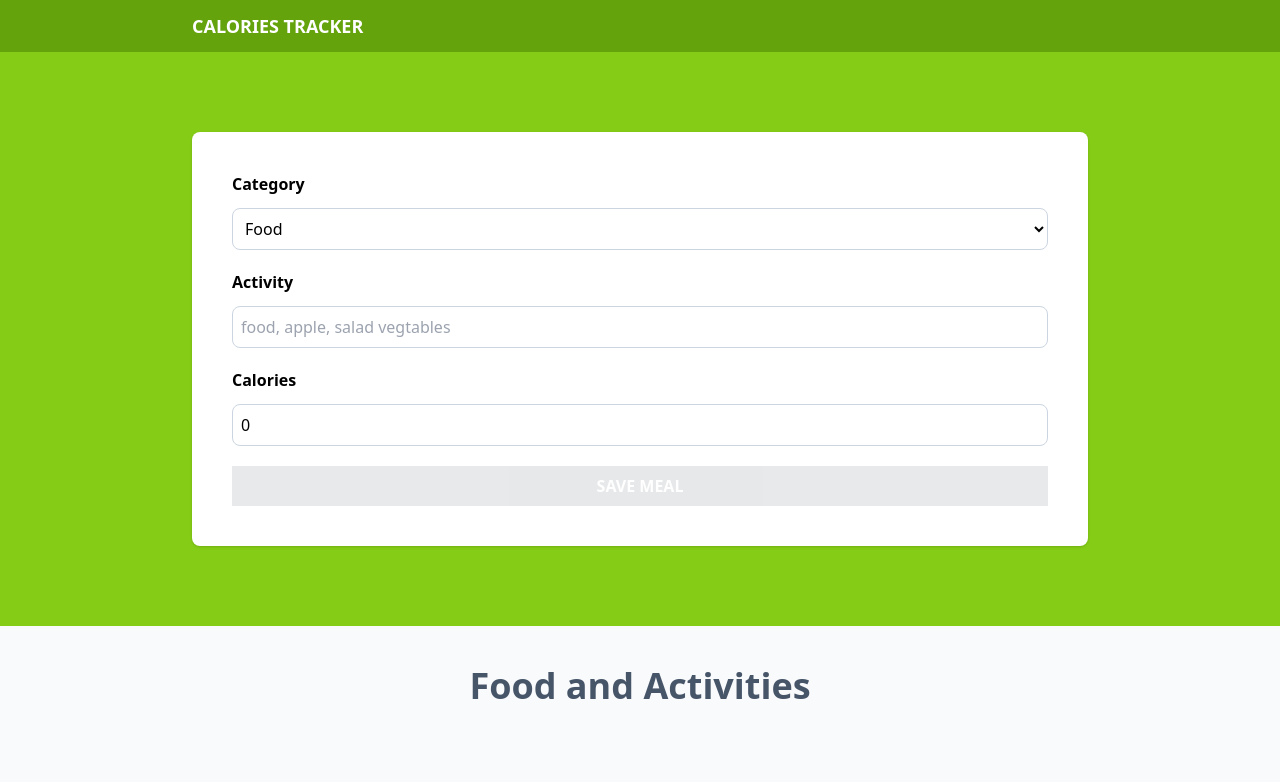
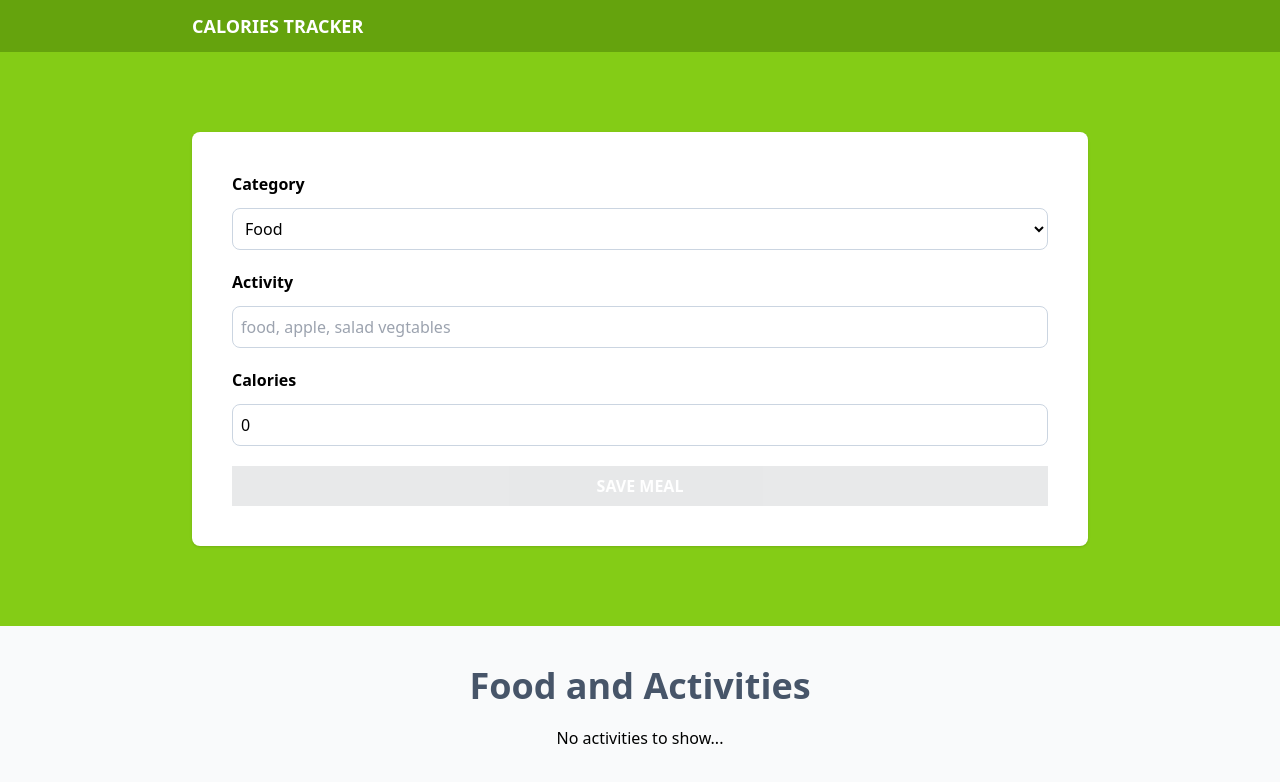
Before and after one commit to Emmanuelcik/calories-tracker, a React (Vite) app: page / in a window 1280 px wide. Shown: the top 782 px of the page. Built offline with nearby package versions, Linux system fonts and the light colour scheme.

Commit message:
added more feedback to users when there are no activities

```diff
--- a/src/components/ActivityList.tsx
+++ b/src/components/ActivityList.tsx
@@ -1,4 +1,4 @@
-import { Dispatch, useCallback } from "react";
+import { Dispatch, useCallback, useMemo } from "react";
 import { categories } from "../data/categories";
 import { Activity } from "../types";
 import { PencilSquareIcon, XCircleIcon } from "@heroicons/react/24/outline";
@@ -21,8 +21,10 @@ const ActivityList = ({ activities, dispatch }: ActivityListProps) => {
       <h2 className="text-4xl font-bold text-slate-600 text-center">
         Food and Activities
       </h2>
-
-      {activities.map((activity) => (
+      {activities.length < 1 ? (
+        <p className="text-center my-5">No activities to show...</p>
+      ) : (
+        activities.map((activity) => (
           <div
             key={activity.id}
             className="px-5 py-10 bg-white mt-5 flex justify-between"
@@ -64,7 +66,8 @@ const ActivityList = ({ activities, dispatch }: ActivityListProps) => {
               </button>
             </div>
           </div>
-      ))}
+        ))
+      )}
     </>
   );
 };
```
Lines whose indentation alone changed are shown as unchanged.
